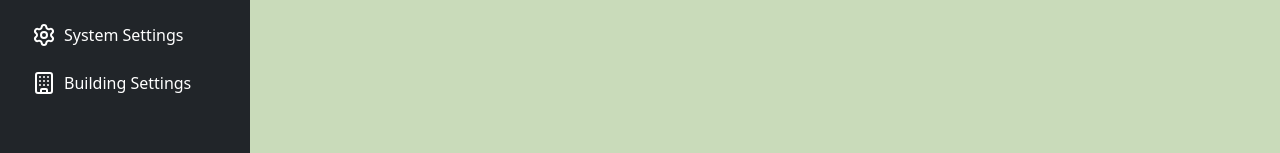
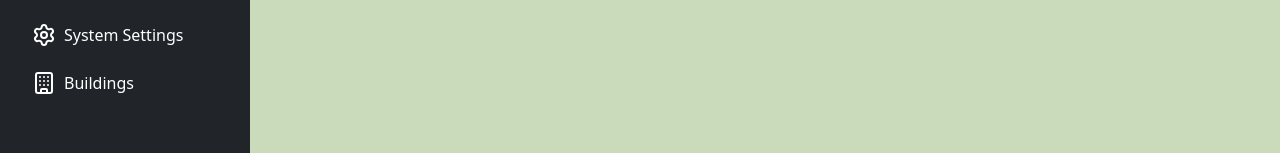
Before and after one commit to GilbertS03/CSC_4990_Capstone, a React (Vite) app in the folder app-frontend/: page /admin in a window 1280 px wide. Shown: the part 262-415 px from the top of the page. Built offline with nearby package versions, Linux system fonts and the light colour scheme; no server answers; sample sign-in values are in the browser's storage.

Commit message:
Fixed Buildings Page on user's perspective by correctly wiring the api instead of manually calling the server

```diff
--- a/app-frontend/src/App.jsx
+++ b/app-frontend/src/App.jsx
@@ -23,7 +23,7 @@ import EditDevice from "./components/admin-components/EditDevice";
 import AdminUsers from "./components/admin-components/AdminUsers";
 import EditUser from "./components/admin-components/EditUser";
 import AdminSettings from "./components/admin-components/AdminSettings";
-import BuildingSettings from "./components/admin-components/BuildingSettings";
+import Buildings from "./components/admin-components/Buildings";
 import BuildingEditing from "./components/admin-components/BuildingEditing";
 import RoomEditing from "./components/admin-components/RoomEditing";
 
@@ -94,10 +94,10 @@ function App() {
         <Route path="users" element={<AdminUsers />} />
         <Route path="users/:id" element={<EditUser />} />
         <Route path="system-settings" element={<AdminSettings />} />
-        <Route path="building-settings" element={<BuildingSettings />} />
+        <Route path="buildings" element={<Buildings />} />
         {/* This will show the rooms that we can edit */}
-        <Route path="building-settings/:id" element={<BuildingEditing />} />
-        <Route path="building-settings/:id/:rid" element={<RoomEditing />} />
+        <Route path="buildings/:id" element={<BuildingEditing />} />
+        <Route path="buildings/:id/:rid" element={<RoomEditing />} />
 
         <Route path="forbidden" element={<Forbidden />} />
 
--- a/app-frontend/src/components/admin-components/BuildingEditing.jsx
+++ b/app-frontend/src/components/admin-components/BuildingEditing.jsx
@@ -1,4 +1,7 @@
+import { useParams } from "react-router-dom";
 function BuildingEditing() {
+  const id = useParams();
+
   return <></>;
 }
 
--- a/app-frontend/src/components/admin-components/BuildingSettings.jsx
+++ b/app-frontend/src/components/admin-components/Buildings.jsx
@@ -2,7 +2,7 @@ import { useEffect, useState } from "react";
 import { getAllBuildings } from "../../services/api/admin";
 import { NavLink } from "react-router-dom";
 
-function BuildingSettings() {
+function Buildings() {
   const [buildings, setBuildings] = useState([]);
   const [loading, setLoading] = useState(true);
 
@@ -42,10 +42,10 @@ function BuildingSettings() {
               <td>
                 <NavLink
                   className="btn btn-sm btn-primary"
-                  to={`/admin/building-settings/${key}`}
+                  to={`/admin/buildings/${buildings[key].buildingId}`}
                   end
                 >
-                  Edit Building: {key}
+                  Edit Building: {buildings[key].buildingId}
                 </NavLink>
               </td>
             </tr>
@@ -56,4 +56,4 @@ function BuildingSettings() {
   );
 }
 
-export default BuildingSettings;
+export default Buildings;
--- a/app-frontend/src/components/admin-components/Sidebar.jsx
+++ b/app-frontend/src/components/admin-components/Sidebar.jsx
@@ -76,9 +76,9 @@ function Sidebar({ collapsed, setCollapsed }) {
         </li>
 
         <li>
-          <NavLink to="/admin/building-settings" className={linkClass}>
+          <NavLink to="/admin/buildings" className={linkClass}>
             <Building size={iconSize} className="me-2" />
-            {!collapsed && "Building Settings"}
+            {!collapsed && "Buildings"}
           </NavLink>
         </li>
       </ul>
--- a/app-frontend/src/components/reservation-pages/Reserve.jsx
+++ b/app-frontend/src/components/reservation-pages/Reserve.jsx
@@ -1,8 +1,6 @@
 import { useState, useEffect } from "react";
-import axios from "axios";
-import { Link } from "react-router-dom";
-
-const API_HOST_URL = import.meta.env.VITE_API_URL;
+import { getAllBuildings } from "../../services/api/user";
+import { NavLink } from "react-router-dom";
 
 function Reserve() {
   const [buildingData, setBuildingData] = useState([]);
@@ -12,7 +10,8 @@ function Reserve() {
   useEffect(() => {
     const fetchBuildingData = async () => {
       try {
-                const res = await axios.get(`http://127.0.0.1:8000/buildings/`);
+        //TODO Fix this request, don't want this out in the public
+        const res = await getAllBuildings();
         setBuildingData(res.data);
       } catch (err) {
         setError(err.message);
@@ -32,14 +31,24 @@ function Reserve() {
       <div className="container d-flex align-items-center">
         <div className="row">
           <div className="btn-group col-4" id="bListDropdown">
-                        <button type="button" className="btn btn-info">Buildings</button>
-                        <button type="button" className="btn btn-info dropdown-toggle dropdown-toggle-split" data-bs-toggle="dropdown" aria-expanded="false">
+            <button type="button" className="btn btn-info">
+              Buildings
+            </button>
+            <button
+              type="button"
+              className="btn btn-info dropdown-toggle dropdown-toggle-split"
+              data-bs-toggle="dropdown"
+              aria-expanded="false"
+            >
               <span className="visually-hidden">Toggle Dropdown</span>
             </button>
             <ul className="dropdown-menu">
-                            {buildingData.map(b => (
+              {buildingData.map((b) => (
                 <li key={b.buildingId}>
-                                    <Link className="dropdown-item" to={`/reserve/${b.buildingId}`}>
+                  <Link
+                    className="dropdown-item"
+                    to={`/reserve/${b.buildingId}`}
+                  >
                     {b.buildingName}
                   </Link>
                 </li>
@@ -49,6 +58,6 @@ function Reserve() {
         </div>
       </div>
     </>
-    )
+  );
 }
 export default Reserve;
--- /dev/null
+++ b/app-frontend/src/services/api/user.js
@@ -0,0 +1,11 @@
+import api from './api';
+
+export const getAllBuildings = async () => {
+    try{
+        const data = await api.get('/buildings');
+        return data;
+    }
+    catch(error){
+        throw error;
+    }
+}
```
Lines whose indentation alone changed are shown as unchanged.
